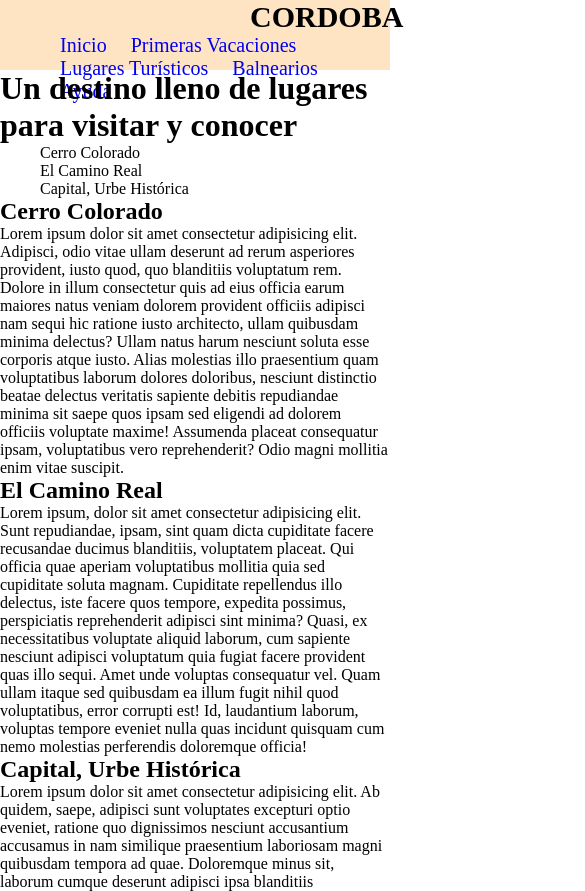
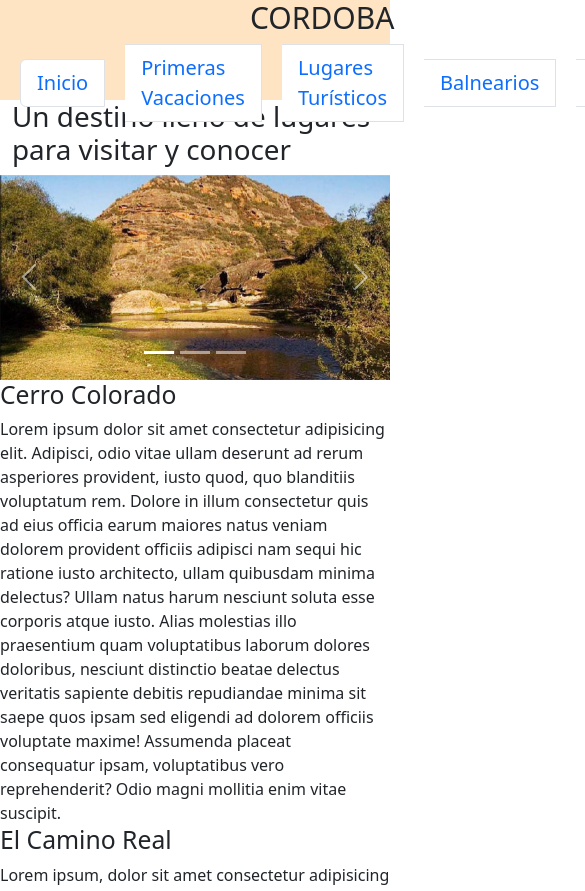
Before and after one commit to Facundo0623/Page-Blog-Cordoba, a plain HTML site: page pages/lugares Turísticos.html in a window 390 px wide. Shown: the top 891 px of the page, 585 px wide, since content can reach past the window. Drawn offline with nearby package versions, Linux system fonts and the light colour scheme.

Commit message:
actualizacion

```diff
--- a/css/style.css
+++ b/css/style.css
@@ -10,7 +10,7 @@ a:link , a:visited , a:active {
 }
 
 header {
-    height: 70px;
+    height: 100px;
     width: 100%;
     background-color: rgb(255, 228, 196);
 }
@@ -146,7 +146,6 @@ main .segunda .historia-foto {
 
 
 
-
 footer {
     display: flex;
     justify-content: space-between;
--- a/pages/lugares Turísticos.html
+++ b/pages/lugares Turísticos.html
@@ -4,6 +4,9 @@
         <meta charset="UTF-8">
         <meta http-equiv="X-UA-Compatible" content="IE=edge">
         <meta name="viewport" content="width=device-width, initial-scale=1.0">
+
+        <link rel="stylesheet" href="	https://cdn.jsdelivr.net/npm/bootstrap@5.3.0-alpha3/dist/css/bootstrap.min.css">
+
         <link rel="stylesheet" href="../css/style.css">
         <title>Primeras Vacaciones</title>
         <!--FAVICON-->
@@ -14,34 +17,81 @@
         <header>
             <nav>
                 <h1>CORDOBA</h1>
-                <ul>
-                    <li><a href="../index.html">Inicio</a></li>
-                    <li><a href="./primeras Vacaciones.html">Primeras Vacaciones</a></li>
-                    <li><a href="#">Lugares Turísticos</a></li>
-                    <li><a href="./balnearios.html">Balnearios</a></li>
-                    <li><a href="./ayuda.html">Ayuda</a></li>
+
+                <ul class="list-group list-group-horizontal">
+                    <li class="list-group-item"><a href="../index.html">Inicio</a></li>
+                    <li class="list-group-item"><a href="./primeras Vacaciones.html">Primeras Vacaciones</a></li>
+                    <li class="list-group-item"><a href="#">Lugares Turísticos</a></li>
+                    <li class="list-group-item"><a href="./balnearios.html">Balnearios</a></li>
+                    <li class="list-group-item"><a href="./ayuda.html">Ayuda</a></li>
                 </ul>
+
             </nav>
         </header>
 
         <main>
-            <h1>Un destino lleno de lugares para visitar y conocer</h1>
-                <ul>
-                    <li>Cerro Colorado</li>
-                    <li>El Camino Real</li>
-                    <li>Capital, Urbe Histórica</li>
-                </ul>
+
+            <div class="container">
+                <h1>Un destino lleno de lugares para visitar y conocer</h1>
+            </div>
+
         </main>
 
+        <div id="carouselExampleCaptions" class="carousel slide">
+            <div class="carousel-indicators">
+              <button type="button" data-bs-target="#carouselExampleCaptions" data-bs-slide-to="0" class="active" aria-current="true" aria-label="Slide 1"></button>
+              <button type="button" data-bs-target="#carouselExampleCaptions" data-bs-slide-to="1" aria-label="Slide 2"></button>
+              <button type="button" data-bs-target="#carouselExampleCaptions" data-bs-slide-to="2" aria-label="Slide 3"></button>
+            </div>
+            <div class="carousel-inner">
+              <div class="carousel-item active">
+                <img src="/image/cerro-colorado.jpg" class="d-block w-100" alt="cerro-img">
+                <div class="carousel-caption d-none d-md-block">
+                  <h5>Cerro Colorado</h5>
+                  <p>Some representative placeholder content for the first slide.</p>
+                </div>
+              </div>
+              <div class="carousel-item">
+                <img src="/image/el-camino.webp" class="d-block w-100" alt="camino-img">
+                <div class="carousel-caption d-none d-md-block">
+                  <h5>El Camino Real</h5>
+                  <p>Some representative placeholder content for the second slide.</p>
+                </div>
+              </div>
+              <div class="carousel-item">
+                <img src="/image/Area-Capital.jpg" class="d-block w-100" alt="capital-img">
+                <div class="carousel-caption d-none d-md-block">
+                  <h5>Capital, Urbe Histórica</h5>
+                  <p>Some representative placeholder content for the third slide.</p>
+                </div>
+              </div>
+            </div>
+            <button class="carousel-control-prev" type="button" data-bs-target="#carouselExampleCaptions" data-bs-slide="prev">
+              <span class="carousel-control-prev-icon" aria-hidden="true"></span>
+              <span class="visually-hidden">Previous</span>
+            </button>
+            <button class="carousel-control-next" type="button" data-bs-target="#carouselExampleCaptions" data-bs-slide="next">
+              <span class="carousel-control-next-icon" aria-hidden="true"></span>
+              <span class="visually-hidden">Next</span>
+            </button>
+          </div>
+
+        <div class="conteiner-fluid">
+            <div class="row">
+                <div class="col-md-4 col-xs-2"><h2>Cerro Colorado</h2>
+                    Lorem ipsum dolor sit amet consectetur adipisicing elit. Adipisci, odio vitae ullam deserunt ad rerum asperiores provident, iusto quod, quo blanditiis voluptatum rem. Dolore in illum consectetur quis ad eius officia earum maiores natus veniam dolorem provident officiis adipisci nam sequi hic ratione iusto architecto, ullam quibusdam minima delectus? Ullam natus harum nesciunt soluta esse corporis atque iusto. Alias molestias illo praesentium quam voluptatibus laborum dolores doloribus, nesciunt distinctio beatae delectus veritatis sapiente debitis repudiandae minima sit saepe quos ipsam sed eligendi ad dolorem officiis voluptate maxime! Assumenda placeat consequatur ipsam, voluptatibus vero reprehenderit? Odio magni mollitia enim vitae suscipit.
+                </div>
+                <div class="col-md-4"><h2>El Camino Real</h2>
+                    Lorem ipsum, dolor sit amet consectetur adipisicing elit. Sunt repudiandae, ipsam, sint quam dicta cupiditate facere recusandae ducimus blanditiis, voluptatem placeat. Qui officia quae aperiam voluptatibus mollitia quia sed cupiditate soluta magnam. Cupiditate repellendus illo delectus, iste facere quos tempore, expedita possimus, perspiciatis reprehenderit adipisci sint minima? Quasi, ex necessitatibus voluptate aliquid laborum, cum sapiente nesciunt adipisci voluptatum quia fugiat facere provident quas illo sequi. Amet unde voluptas consequatur vel. Quam ullam itaque sed quibusdam ea illum fugit nihil quod voluptatibus, error corrupti est! Id, laudantium laborum, voluptas tempore eveniet nulla quas incidunt quisquam cum nemo molestias perferendis doloremque officia!
+                </div>
+                <div class="col-md-4"><h2>Capital, Urbe Histórica</h2>
+                    Lorem ipsum dolor sit amet consectetur adipisicing elit. Ab quidem, saepe, adipisci sunt voluptates excepturi optio eveniet, ratione quo dignissimos nesciunt accusantium accusamus in nam similique praesentium laboriosam magni quibusdam tempora ad quae. Doloremque minus sit, laborum cumque deserunt adipisci ipsa blanditiis consequuntur nobis dolorem reprehenderit rem tempore illo nihil quidem hic aut culpa, corrupti excepturi quasi? Commodi, molestiae dignissimos! Facere quos dolor maxime reprehenderit dignissimos soluta, architecto temporibus! A ad et deleniti sint dolor fuga suscipit inventore ex, temporibus blanditiis vero commodi tempora id repellat autem. Culpa doloribus esse itaque quas? Praesentium dolore id rerum aspernatur. Cupiditate qui distinctio reprehenderit voluptate, suscipit quae eum iure? Illo eveniet expedita vitae laudantium iusto dignissimos nihil nobis ad. Animi ab aut consequuntur!
+                </div>
+            </div>
+        </div>
+
         <section>
-            <h2>Cerro Colorado</h2>
-            Lorem ipsum dolor sit amet consectetur adipisicing elit. Adipisci, odio vitae ullam deserunt ad rerum asperiores provident, iusto quod, quo blanditiis voluptatum rem. Dolore in illum consectetur quis ad eius officia earum maiores natus veniam dolorem provident officiis adipisci nam sequi hic ratione iusto architecto, ullam quibusdam minima delectus? Ullam natus harum nesciunt soluta esse corporis atque iusto. Alias molestias illo praesentium quam voluptatibus laborum dolores doloribus, nesciunt distinctio beatae delectus veritatis sapiente debitis repudiandae minima sit saepe quos ipsam sed eligendi ad dolorem officiis voluptate maxime! Assumenda placeat consequatur ipsam, voluptatibus vero reprehenderit? Odio magni mollitia enim vitae suscipit.
 
-            <h2>El Camino Real</h2>
-            Lorem ipsum, dolor sit amet consectetur adipisicing elit. Sunt repudiandae, ipsam, sint quam dicta cupiditate facere recusandae ducimus blanditiis, voluptatem placeat. Qui officia quae aperiam voluptatibus mollitia quia sed cupiditate soluta magnam. Cupiditate repellendus illo delectus, iste facere quos tempore, expedita possimus, perspiciatis reprehenderit adipisci sint minima? Quasi, ex necessitatibus voluptate aliquid laborum, cum sapiente nesciunt adipisci voluptatum quia fugiat facere provident quas illo sequi. Amet unde voluptas consequatur vel. Quam ullam itaque sed quibusdam ea illum fugit nihil quod voluptatibus, error corrupti est! Id, laudantium laborum, voluptas tempore eveniet nulla quas incidunt quisquam cum nemo molestias perferendis doloremque officia!
-
-            <h2>Capital, Urbe Histórica</h2>
-            Lorem ipsum dolor sit amet consectetur adipisicing elit. Ab quidem, saepe, adipisci sunt voluptates excepturi optio eveniet, ratione quo dignissimos nesciunt accusantium accusamus in nam similique praesentium laboriosam magni quibusdam tempora ad quae. Doloremque minus sit, laborum cumque deserunt adipisci ipsa blanditiis consequuntur nobis dolorem reprehenderit rem tempore illo nihil quidem hic aut culpa, corrupti excepturi quasi? Commodi, molestiae dignissimos! Facere quos dolor maxime reprehenderit dignissimos soluta, architecto temporibus! A ad et deleniti sint dolor fuga suscipit inventore ex, temporibus blanditiis vero commodi tempora id repellat autem. Culpa doloribus esse itaque quas? Praesentium dolore id rerum aspernatur. Cupiditate qui distinctio reprehenderit voluptate, suscipit quae eum iure? Illo eveniet expedita vitae laudantium iusto dignissimos nihil nobis ad. Animi ab aut consequuntur!
         </section>
         <footer>
             <iframe src="https://www.google.com/maps/embed?pb=!1m18!1m12!1m3!1d217972.16815790645!2d-64.24443533417964!3d-31.391660722596665!2m3!1f0!2f0!3f0!3m2!1i1024!2i768!4f13.1!3m3!1m2!1s0x9432985f478f5b69%3A0xb0a24f9a5366b092!2zQ8OzcmRvYmE!5e0!3m2!1ses-419!2sar!4v1682608709321!5m2!1ses-419!2sar" width="400" height="300" style="border:0;" allowfullscreen="" loading="lazy" referrerpolicy="no-referrer-when-downgrade"></iframe>
@@ -53,5 +103,8 @@
                 </ul>
             </div>
         </footer>
+        <!--LIBRERÍA BOOTSTRAP-->
+        <script src="https://cdn.jsdelivr.net/npm/bootstrap@5.3.0-alpha3/dist/js/bootstrap.bundle.min.js"></script>
+
     </body>
 </html>
```
Also changed, not shown: pages/ayuda.html (+44 -17 lines), image/Area-Capital.jpg (added), image/cerro-colorado.jpg (added), image/el-camino.webp (added).
